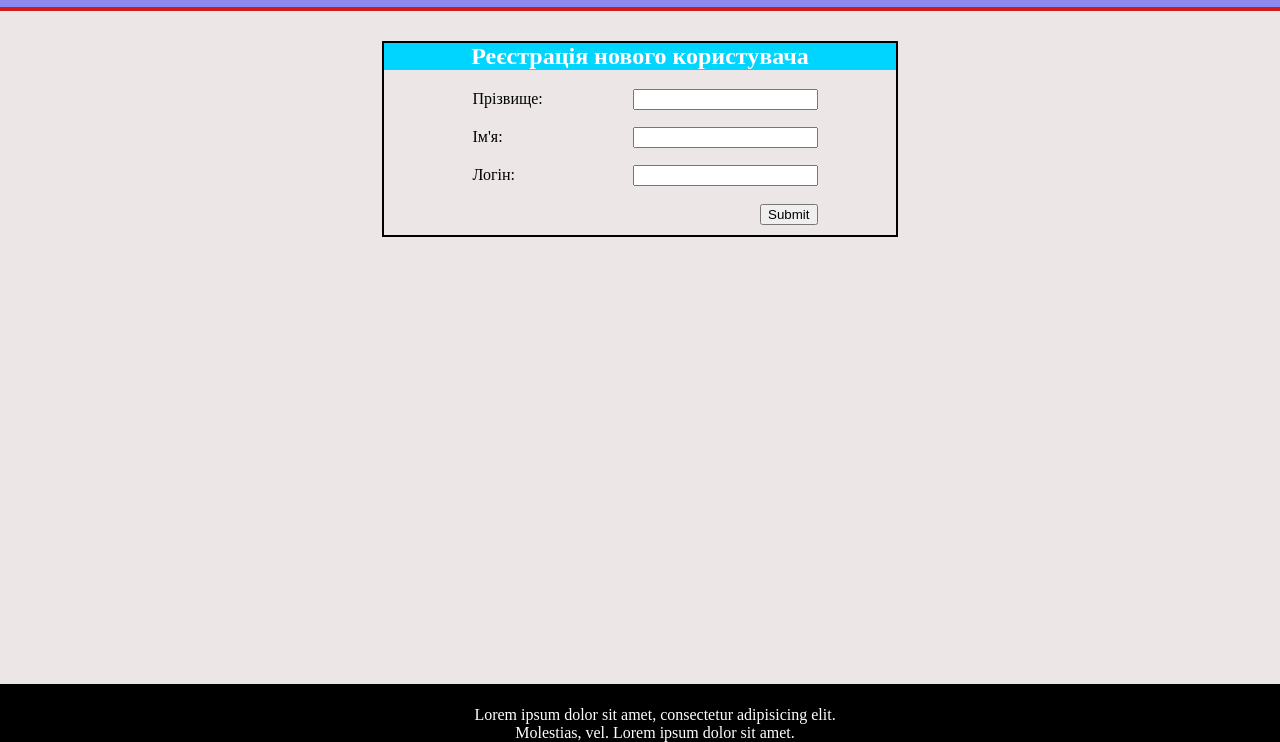
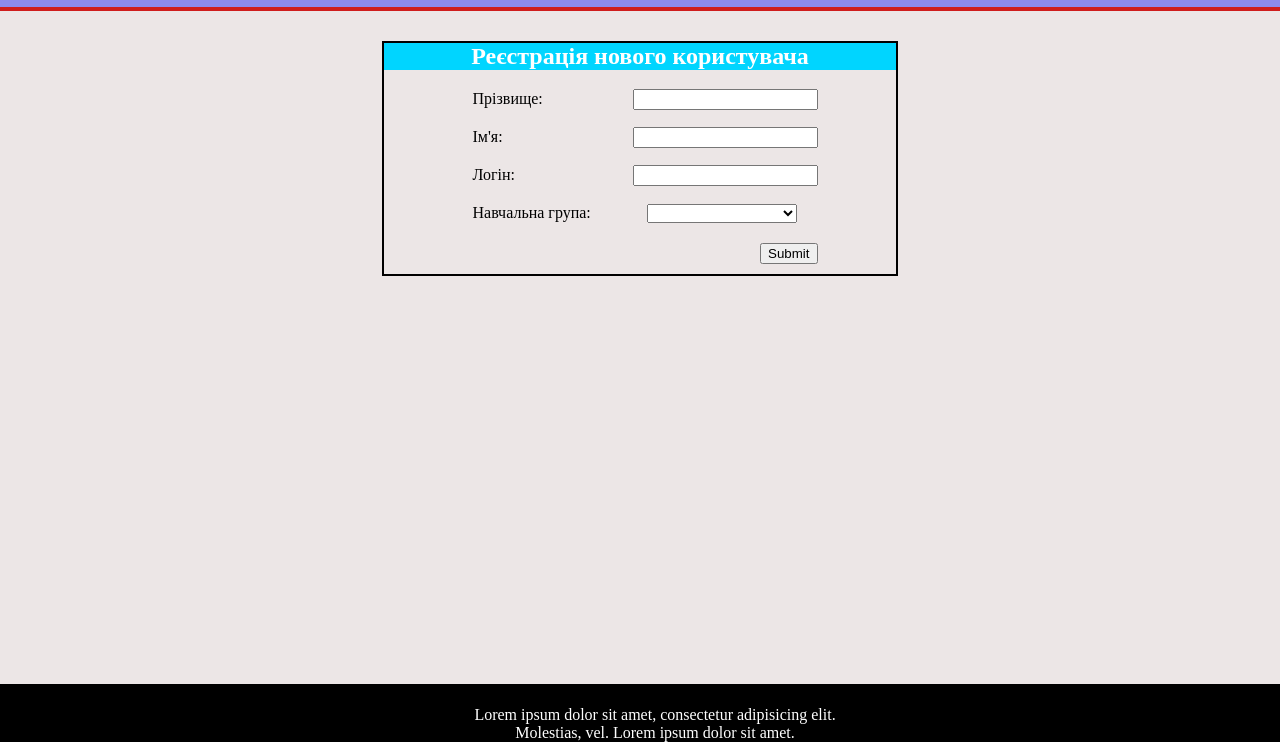
Before and after one commit to AndrewSkarg/Vlasenko_TSPP, a plain HTML site: page register.html in a window 1280 px wide. Shown: the part 58-800 px from the top of the page. Drawn offline with Linux system fonts and the light colour scheme.

Commit message:
Group_input

```diff
--- a/register.html
+++ b/register.html
@@ -34,6 +34,11 @@
                 <div class="lRegDiv">Прізвище:</div><input type="text" name="surname"><br>
                 <div class="lRegDiv">Ім'я:</div><input type="text" name="_name" ><br>
                 <div class="lRegDiv">Логін:</div><input type="text" name="login" ><br>
+                <div class="lRegDiv">Навчальна група:</div>
+               <div class="lRegDiv">
+                <select style="width: 100%;" name="group"></select>
+               </div>
+               <br>
             </div>
 
             <div id="login">
```
